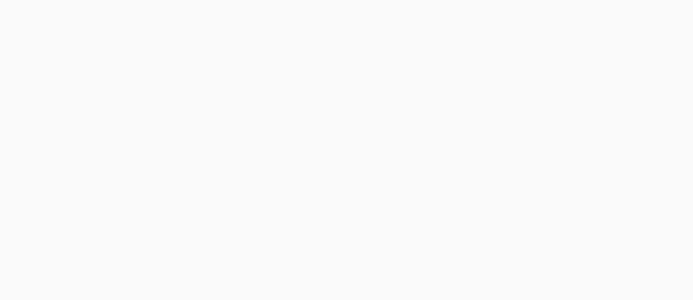
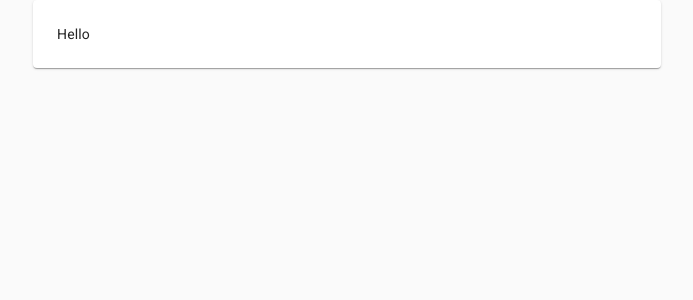
Before and after one commit to joserogeriofilho/material-ui-poc, a React (Create React App) app: page /teste in a window 1280 px wide. Shown: the top 300 px of the page, without its empty margins (293-986 px from the left). Built offline with nearby package versions, Linux system fonts and the light colour scheme.

Commit message:
Beginning of the LoginPage Component

```diff
--- a/json-server/db.json
+++ b/json-server/db.json
@@ -207,6 +207,13 @@
       "userName": "willwhil",
       "email": "willwhil@somemail.com",
       "id": 32
+    },
+    {
+      "firstName": "Ariana",
+      "lastName": "Grande",
+      "userName": "arianagrande",
+      "email": "arianagrande@somemail.com",
+      "id": 33
     }
   ]
 }
--- a/src/Routes.js
+++ b/src/Routes.js
@@ -1,9 +1,10 @@
-import React from 'react'
+import React                            from 'react'
 import { Route, Switch, BrowserRouter } from 'react-router-dom'
-import HomePage from './pages/HomePage'
-import UsersPage from './pages/UsersPage'
-import CardGridPage from './pages/CardGridPage'
-import SingleUserPage from './pages/SingleUserPage'
+import HomePage                         from './pages/HomePage'
+import UsersPage                        from './pages/UsersPage'
+import CardGridPage                     from './pages/CardGridPage'
+import SingleUserPage                   from './pages/SingleUserPage'
+import LoginPage                        from './pages/LoginPage'
 
 export default props => (
   <BrowserRouter>
@@ -13,6 +14,7 @@
       <Route exact path='/users' component={ UsersPage } />
       <Route exact path='/cardGrid' component={ CardGridPage } />
       <Route exact path='/singleUser' component={ SingleUserPage } />
+      <Route exact path='/teste' component={ LoginPage } />
     </Switch>
   </BrowserRouter>
 )
--- /dev/null
+++ b/src/pages/LoginPage.js
@@ -0,0 +1,35 @@
+import React, { Component } from 'react'
+import Grid                 from '@material-ui/core/Grid'
+import Paper                from '@material-ui/core/Paper'
+import withStyles           from '@material-ui/styles/withStyles'
+
+
+const styles = theme => ({
+  paper: {
+    padding: theme.spacing(3),
+    [theme.breakpoints.down('xs')]: {
+      backgroundColor: 'transparent',
+      boxShadow: 'none',
+      padding: theme.spacing(0)
+    }
+  }
+});
+
+
+class LoginPage extends Component {
+  state = { }
+
+  render() {
+    const { classes } = this.props;
+
+    return (
+      <Grid container spacing={3} justify="center">
+        <Grid item xl={4} sm={6} xs={12}>
+          <Paper className={classes.paper} >Hello</Paper>
+          </Grid>
+      </Grid>
+    );
+  }
+}
+
+export default withStyles(styles)(LoginPage);
```
Also changed, not shown: src/pages/HomePage.js (indentation only). Lines whose indentation alone changed are shown as unchanged.
